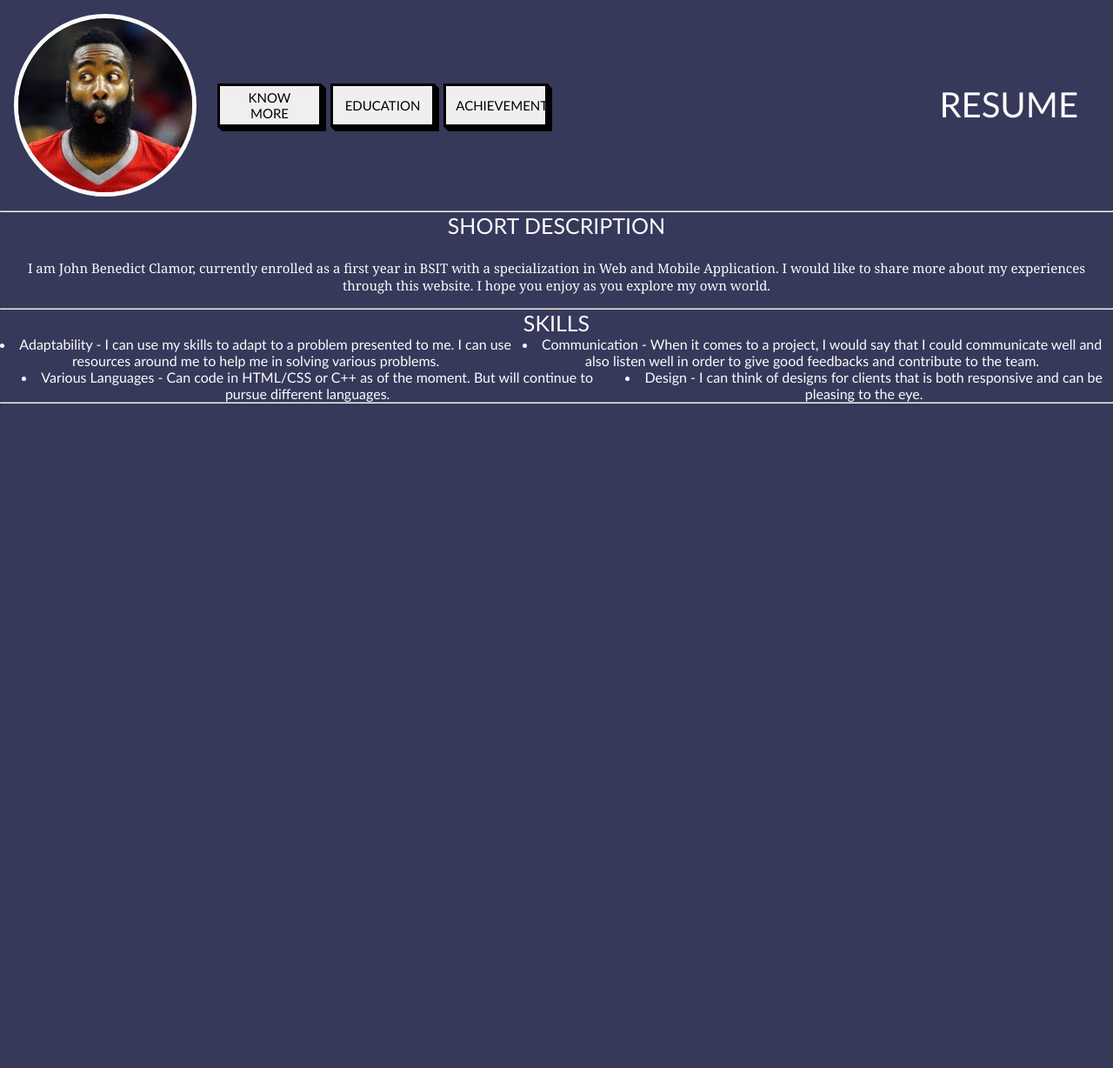
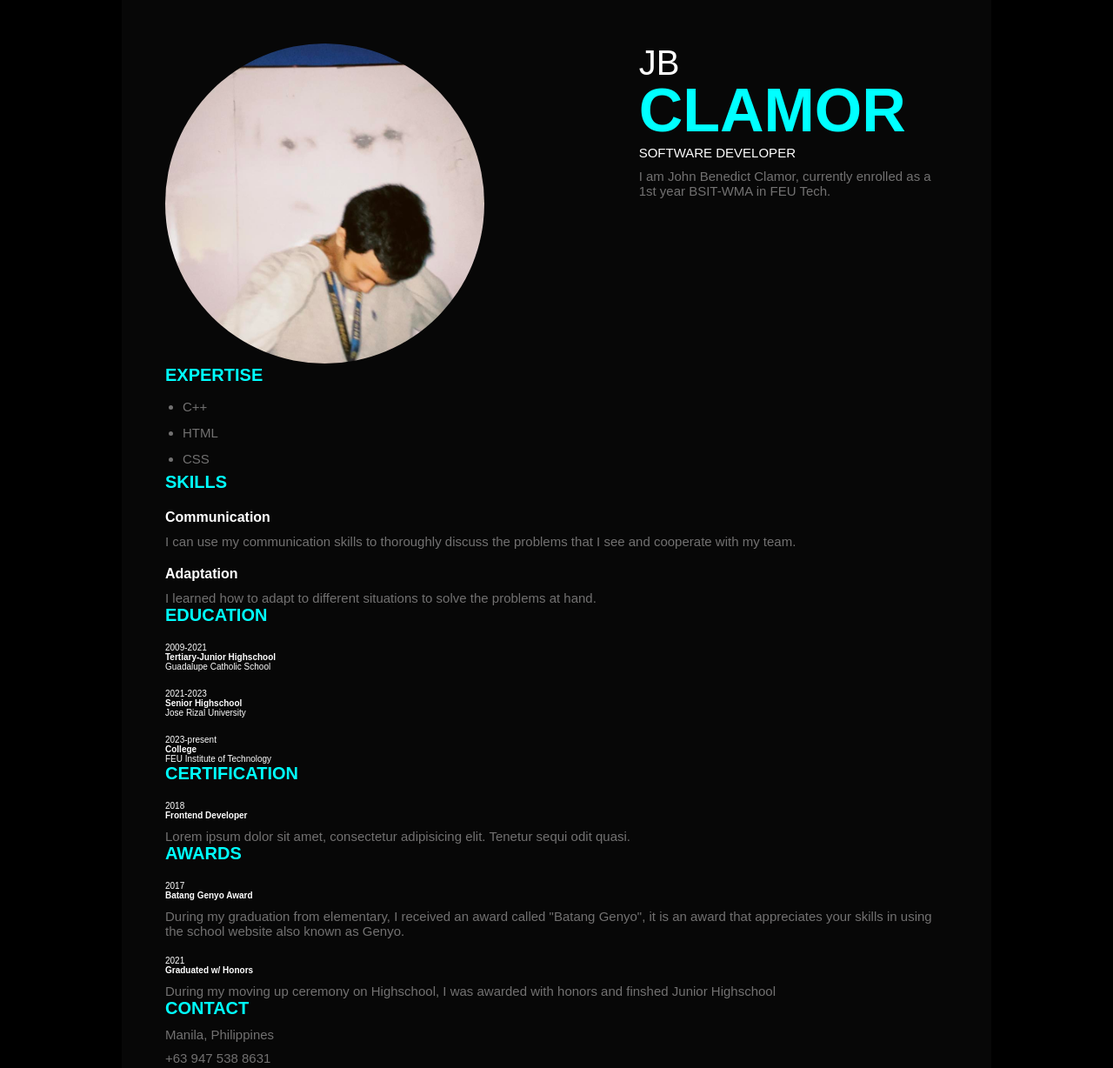
Before and after one commit to jbclamor/WD-Act-2, a plain HTML site: page index.html in a window 1280 px wide. Shown: the top 1228 px of the page at 87% size. Before the commit the page ends 800 px from the top, so only its background shows below. Drawn offline with Linux system fonts and the light colour scheme.

Commit message:
Renewed my website, added personal information and final touches

```diff
--- a/assets/css/style.css
+++ b/assets/css/style.css
@@ -1,119 +1,168 @@
-*{
+* {
+    padding: 0;
     margin: 0;
-    padding: 0;
+    box-sizing: border-box;
 }
 
-header,
-header * {
-    /* outline: 1px black */
-    dashed;
+:root {
+    --primary-color: aqua;
+    --text-color: #727171;
 }
 
-section,
-section * {
-    /* outline: 1px red  */
-    dashed;
-}
-
-header {
-    display: flex;
-    padding: 1rem;
-    align-items: center;
-    justify-content: space-between;
-
-    & > img {
-        width: 200px;
-        border-radius: 50%;
-        border: 5px solid #FCFCFD;
-    }
-
-    & > div {
-        display: flex;
-        justify-content: space-between;
-        width: 100%;
-        padding: 1rem;
-
-        & > div {
-            display: flex;
-            flex-direction: row;
-            padding: 0.5rem;
-            gap: 10px;
-        }
-    }
+html {
+    font-size: 10px;
 }
 
 body {
-    background-color: #36395A;
+    font-family: sans-serif;
+    background-color: black;
+    color: white;
 }
 
-.section1 {
+img {
+    width: 70%;
+    border-radius: 50%;
+}
+
+.description {
+    margin-top: 1rem;
+    font-size: 1.5rem;
+    font-weight: 400;
+    color: var(--text-color)
+}
+
+.title {
+    color: var(--primary-color);
+    font-weight: 700;
+    font-size: 2rem;
+    text-transform: uppercase;
+}
+
+.container {
+    max-width: 1000px;
+    width: 90%;
+    margin: 0 auto;
+    display: grid;
+    padding: 5rem;
+    background: #070707;
+    grid-template-columns: 1fr 1fr;
+    gap: 4rem;
+}
+
+.profile {
+    grid-column: 1 / -1;
+    margin-bottom: 2rem;
+}
+
+.profile_container {
+    display: flex;
+    gap: 2rem;
+}
+
+.profile_profileImg {
+    max-width: 250px;
+}
+
+.first_name {
+    color: white;
+    font-weight: 200;
+    font-size: clamp(2rem, 8vw, 4rem);
+    text-transform: uppercase;
+    display: block;
+    margin-bottom: -0.8rem;
+}
+
+.last_name {
+    color: var(--primary-color);
+    font-weight: 700;
+    font-size: clamp(2.5rem, 15vw, 7rem);
+    text-transform: uppercase;
+    display: block;
+}
+
+.profile_title {
+    font-size: 1.5rem;
+    font-weight: 400;
+    text-transform: uppercase;
+}
+
+.skill_list {
+    margin-top: 1rem;
+    margin-left: 2rem;
+    line-height: 2;
+}
+
+.ref_item {
+    margin-top: 2rem;
+}
+
+.ref_name {
+    font-size: 1.6rem;
+    font-weight: 700;
+}
+
+.edu_item {
+    margin-top: 2rem;
+}
+
+.certification_item {
+    margin-top: 2rem;
+}
+
+.exp_item {
+    margin-top: 2rem;
+}
+
+.awards_item {
+    margin-top: 2rem;
+}
+
+.interest_items {
+    margin-top: 2rem;
+    display: flex;
+    align-items: center;
+    flex-wrap: wrap;
+    gap: 2rem;
+}
+
+.interest_item {
+    font-size: 1.5rem;
     display: flex;
     flex-direction: column;
+    align-items: center;
+    justify-content: center;
     gap: 0.5rem;
-
-    & > p {
-        padding: 1rem;
-        text-align: center;
-        font-family: Cambria, Cochin, Georgia, Times, 'Times New Roman', serif;
-        font-size: 15px;
-        color: #FCFCFD;
-    }
+    color: var(--text-color);
 }
 
-.section2 {
-
-    & > div {
-        display: flex;
-        justify-content: center;
-        text-align: center;
-        color: #FCFCFD;
-        font-family: 'Trebuchet MS', 'Lucida Sans Unicode', 'Lucida Grande', 'Lucida Sans', Arial, sans-serif;
-    }
+.interest_item svg {
+    width: 2rem;
 }
 
-.head-font {
-    font-size: 40px;
-    font-family: 'Trebuchet MS', 'Lucida Sans Unicode', 'Lucida Grande', 'Lucida Sans', Arial, sans-serif;
-    font-weight: 100;
-    color: #FCFCFD;
+.social_item {
+    margin-top: 1.5rem;
+    font-size: 1.5rem;
+    display: flex;
+    gap: 0.5rem;
+    align-items: center;
+    justify-content: flex-start;
+    color: var(--text-color);
 }
 
-.new-font {
-    font-size: 25px;
-    font-family: 'Trebuchet MS', 'Lucida Sans Unicode', 'Lucida Grande', 'Lucida Sans', Arial, sans-serif;
-    font-weight: 400;
-    text-align: center;
-    text-transform: uppercase;
-    color: #FCFCFD;
+.social_item:hover {
+    color: var(--primary-color);
 }
 
-.button-54 {
-  font-family: 'Trebuchet MS', 'Lucida Sans Unicode', 'Lucida Grande', 'Lucida Sans', Arial, sans-serif;
-  font-size: 15px;
-  text-decoration: none;
-  text-transform: uppercase;
-  color: #000;
-  cursor: pointer;
-  border: 3px solid;
-  padding: 0.25em 0.5em;
-  box-shadow: 1px 1px 0px 0px, 2px 2px 0px 0px, 3px 3px 0px 0px, 4px 4px 0px 0px, 5px 5px 0px 0px;
-  position: relative;
-  user-select: none;
-  -webkit-user-select: none;
-  touch-action: manipulation;
-  width: 120px;
-  height: 50px;
-  text-align: center;
+.social_item svg {
+    width: 2rem;
 }
 
-.button-54:active {
-  box-shadow: 0px 0px 0px 0px;
-  top: 5px;
-  left: 5px;
+hr {
+    grid-column: 1/-1;
+    width: 80%;
+    margin: 0 auto;
+    margin-top: 5rem;
+    margin-bottom: 1rem;
+    border: none;
+    border-top: 2px solid rgba(128, 128, 128, 0.229);
 }
-
-@media (min-width: 768px) {
-  .button-54 {
-    padding: 0.25em 0.75em;
-  }
-}
--- a/index.html
+++ b/index.html
@@ -3,55 +3,131 @@
 <head>
     <meta charset="UTF-8">
     <meta name="viewport" content="width=device-width, initial-scale=1.0">
-    <title>Seatwork 2 (RESUME)</title>
+    <title>Resume</title>
     <link rel="stylesheet" href="./assets/css/style.css">
 </head>
 <body>
-    <header>
-            <img src="./assets/img/harden43.jpg" alt="">
-        <div>
-            <div>
-                <button class="button-54" role="button">Know more</button>
-                <button class="button-54" role="button">Education</button>
-                <button class="button-54" role="button">Achievement</button>
+    <div class="container">
+        <div class="profile">
+            <div class="profile_container">
+                <div class="profile_profileIMG">
+                    <img src="./assets/img/jb.jpg" alt="">
                 </div>
                 <div>
-                <h1 class="head-font">RESUME</h1>
+                    <h1 class="profile_name">
+                        <span class="first_name">JB</span>
+                        <span class="last_name">Clamor</span>
+                    </h1>
+                    <p class="profile_title">Software Developer</p>
+                    <p class="description">
+                        I am John Benedict Clamor, currently enrolled as a 1st year BSIT-WMA in FEU Tech.
+
+                    </p>
                 </div>
             </div>
-    </header>
-    <hr>
-    <section class="section1">
-        <h3 class="new-font">Short Description</h3>
-        <p>I am John Benedict Clamor, currently enrolled as a first year in BSIT with a specialization in Web and Mobile Application. I would like to share more about my experiences through this website. I hope you enjoy as you explore my own world.</p>
-    </section>
-    <hr>
-    <section class="section2">
-        <div>
-            <h3 class="new-font">SKILLS</h3>
+            <div class="group1">
+                <div class="skills">
+                    <h3 class="title">Expertise</h3>
+                    <ul class="skill_list description">
+                        <li>C++</li>
+                        <li>HTML</li>
+                        <li>CSS</li>
+                    </ul>
                 </div>
-        <div>
-            <li>
-                Adaptability - I can use my skills to adapt to a problem presented to me. I can use resources around me to help me in solving various problems.
-            </li>
-            <li>
-                Communication - When it comes to a project, I would say that I could communicate well and also listen well in order to give good feedbacks and contribute to the team.
-            </li>
+                <div class="ref">
+                    <h3 class="title">Skills</h3>
+                    <div class="ref_item">
+                        <h4 class="ref_name">Communication</h4>
+                        <p class="description">
+                            I can use my communication skills to thoroughly discuss the problems that I see and cooperate with my team.
+                        </p>
+                    <div class="ref_item">
+                        <h4 class="ref_name">Adaptation</h4>
+                        <p class="description">
+                            I learned how to adapt to different situations to solve the problems at hand.
+                        </p>
                     </div>
-        <div>
-            <li>
-                Various Languages - Can code in HTML/CSS or C++ as of the moment. But will continue to pursue different languages.
-            </li>
-            <li>
-                Design - I can think of designs for clients that is both responsive and can be pleasing to the eye.
-            </li>
                     </div>
-    </section>
-    <hr>
-    <section>
-        <div>
 
+                    <div class="edu">
+                        <h3 class="title">Education</h3>
+                        <div class="edu_item">
+                            <p class="item_pretitle">2009-2021</p>
+                            <h4 class="item_title">Tertiary-Junior Highschool</h4>
+                            <p class="item_subtitle">
+                                Guadalupe Catholic School
+                            </p>
                         </div>
-    </section>
+                        <div class="edu_item">
+                            <p class="item_preTitle">2021-2023</p>
+                            <h4 class="item_title">Senior Highschool</h4>
+                            <p class="item_subtitle">
+                                Jose Rizal University
+                            </p>
+                        </div>
+                        <div class="edu_item">
+                            <p class="item_preTitle">2023-present</p>
+                            <h4 class="item_title">College</h4>
+                            <p class="item_subtitle">FEU Institute of Technology</p>
+                        </div>
+                    </div>
+
+                    <div class="certification">
+                        <h3 class="title">Certification</h3>
+                        <div class="certification_item">
+                            <p class="item_preTitle">2018</p>
+                            <h4 class="item_title">Frontend Developer</h4>
+                            <p class="description">
+                                Lorem ipsum dolor sit amet, consectetur adipisicing elit. Tenetur sequi odit quasi.
+                            </p>
+                        </div>
+                    </div>
+                </div>
+            </div>
+            <div class="group2">
+            <div class="awards">
+                <h3 class="title">Awards</h3>
+                <div class="awards_item">
+                    <p class="item_preTitle">2017</p>
+                    <h4 class="item_title">Batang Genyo Award</h4>
+                    <p class="description">
+                        During my graduation from elementary, I received an award called "Batang Genyo", it is an award that
+                        appreciates your skills in using the school website also known as Genyo.
+                </div>
+                <div class="awards_item">
+                    <p class="item_preTitle">2021</p>
+                    <h4 class="item_title">Graduated w/ Honors</h4>
+                    <p class="description">
+                        During my moving up ceremony on Highschool, I was awarded with honors and finshed Junior Highschool
+                    </p>
+                </div>
+            </div>
+
+
+            <div class="group3">
+                <div class="contact">
+                    <h3 class="title">Contact</h3>
+                    <div class="contact_info">
+                        <p class="description">
+                            Manila, Philippines
+                        </p>
+                        <p class="description">
+                            +63 947 538 8631
+                        </p>
+                        <p class="description">
+                            jbloneza@gmail.com
+                        </p>
+                    </div>
+                </div>
+                <div class="social">
+                    <h3 class="title">Socials</h3>
+                    <div class="social_items">
+                        <p class="description">https://www.facebook.com/jeybeess/</p>
+                        <p class="description">https://github.com/jbclamor</p>
+                    </div>
+                </div>
+            </div>
+        </div>
+    </div>
 </body>
 </html>
```
Also changed, not shown: assets/img/jb.jpg (added). Lines whose indentation alone changed are shown as unchanged.
